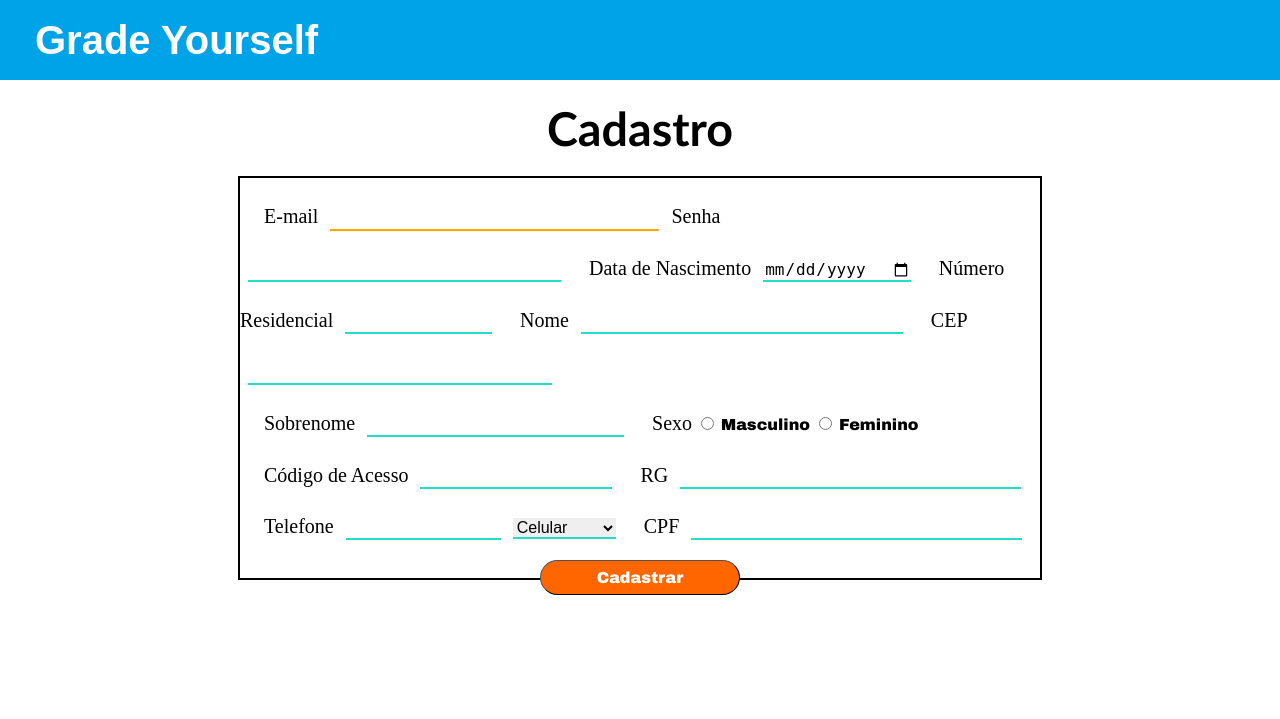
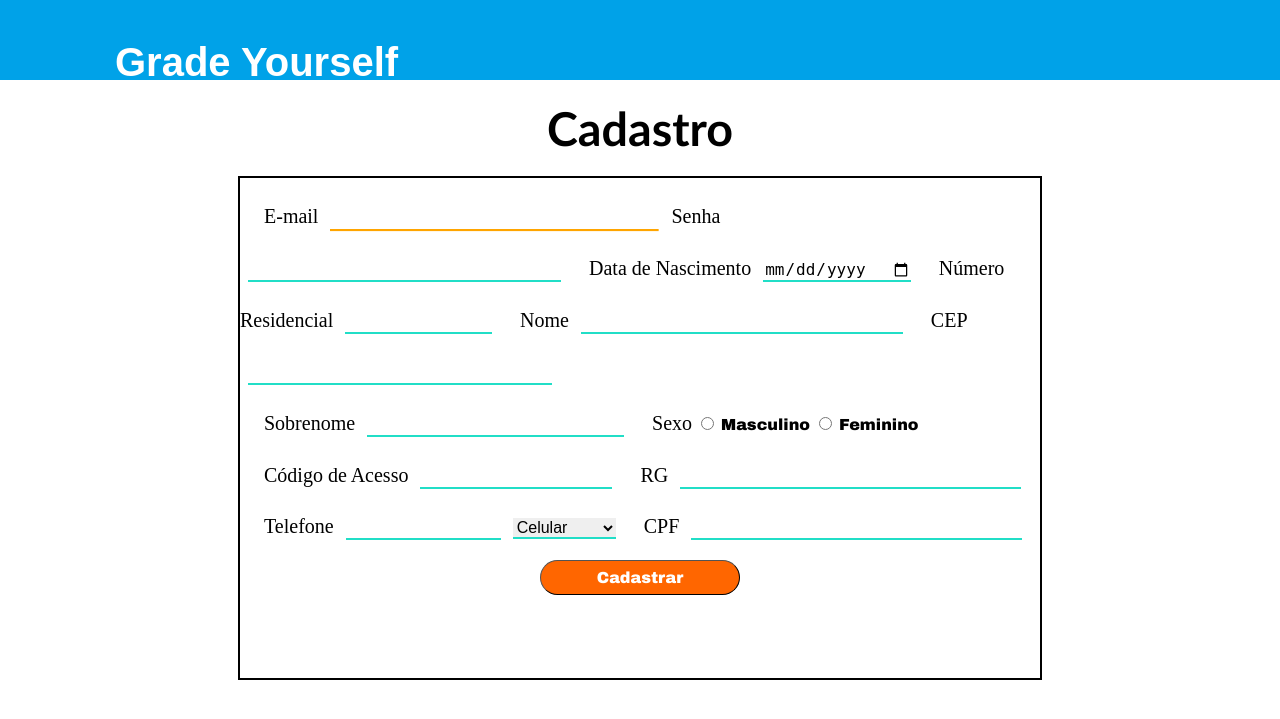
Before and after one commit to GustavoMartinsSantos/Sistema_Escolar, a PHP site: page /HTML/CadastroPessoa.html in a window 1280 px wide. Shown: the top 719 px of the page. Run offline with PHP 8.4, Linux system fonts and the light colour scheme; some libraries are stand-ins or nearby versions.

Commit message:
Update CSS files

```diff
--- a/System/CSS/cadastro.css
+++ b/System/CSS/cadastro.css
@@ -1,14 +1,10 @@
 form {
-    height: 400px;
+    height: 500px;
     width: 800px;
     border-style: solid;
     border-color: black;
     border-width: 2px;
     margin: 20px auto 0 auto;
-}
-
-#AlterarDados {
-    height: 450px;
 }
 
 .inputs {
@@ -60,9 +56,9 @@ form {
 }
 
 .grupo_botoes {
-     display: flex;
-     justify-content: center;
-     margin-top: 20px;
+    display: flex;
+    justify-content: center;
+    margin-top: 20px;
 }
 
 #Cadastrar {
@@ -76,3 +72,24 @@ form {
     width: 200px;
     margin-bottom: 10px;
 }
+
+#EditaTelefone {
+    font-family: Arial Black, Arial, Helvetica, sans-serif;
+    font-size: 12pt;
+    color: white;
+    background-color: rgb(0, 26, 255);
+    border-width: 1px;
+    border-radius: 10px;
+    margin-top: 10px;
+    margin-left: 3%;
+    height: 30px;
+    width: 46%;
+}
+
+.inputLine {
+    text-align: center;
+    display: flex;
+    flex-wrap: wrap;
+    justify-content: space-around;
+    align-items: center;
+}
--- a/System/CSS/index.css
+++ b/System/CSS/index.css
@@ -3,19 +3,22 @@ body {
 }
 
 header {
+    flex-wrap: wrap;
     font-family: Corbel, sans-serif;
     font-weight: 900;
     color: white;
     font-size: 24pt;
-    line-height: 80px;
     background-color: rgb(0, 162, 232);
     height: 80px;
     text-align: center;
+    display: flex;
+    justify-content: space-around;
+    align-items: center;
 }
 
 #logo {
     position: absolute;
-    left: 20px;
+    left: 100px;
     font-family: 'Cooper black', sans-serif;
     font-size: 30pt;
     padding-left: 15px;
@@ -24,7 +27,6 @@ header {
 
 a {
     color: white;
-    padding: 20px;
     text-decoration: none;
 }
 
@@ -36,3 +38,20 @@ a {
     font-size: 35pt;
     text-align: center;
 }
+
+.JanelaModal {
+    display: flex;
+    height: 40px;
+    width: 350px;
+    margin-top: 30px;
+    margin-left: 25px;
+    border-style: solid;
+    border-radius: 20px;
+    border-color: black;
+    border-width: 2px;
+    text-align: center;
+    justify-content: center;
+    align-items: center;
+    font-family: 'Century Gothic', Arial, Helvetica, sans-serif;
+    font-size: 14pt;
+}
--- a/System/CSS/login.css
+++ b/System/CSS/login.css
@@ -1,7 +1,7 @@
 form {
     height: 450px;
     width: 400px;
-    margin: 40px auto 0 auto;
+    margin: 15px auto 15px auto;
     border-width: 2px;
     border-style: solid;
 }
@@ -60,6 +60,8 @@ a {
     color: rgb(0, 195, 255);
     font-size: 14pt;
     font-family: "Bahnschrift SemiBold", "Arial Black", sans-serif;
+    padding-left: 20px;
+    padding-right: 20px;
 }
 
 a:hover {
```
